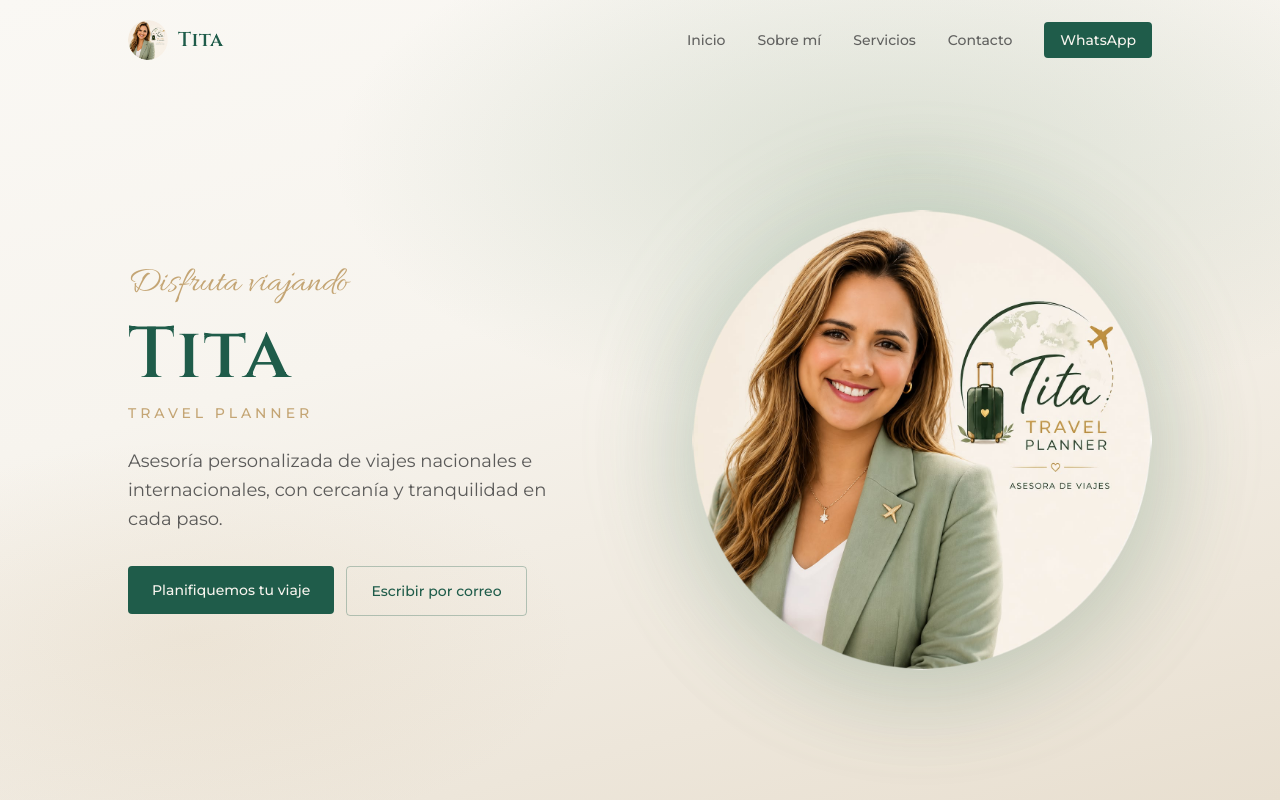
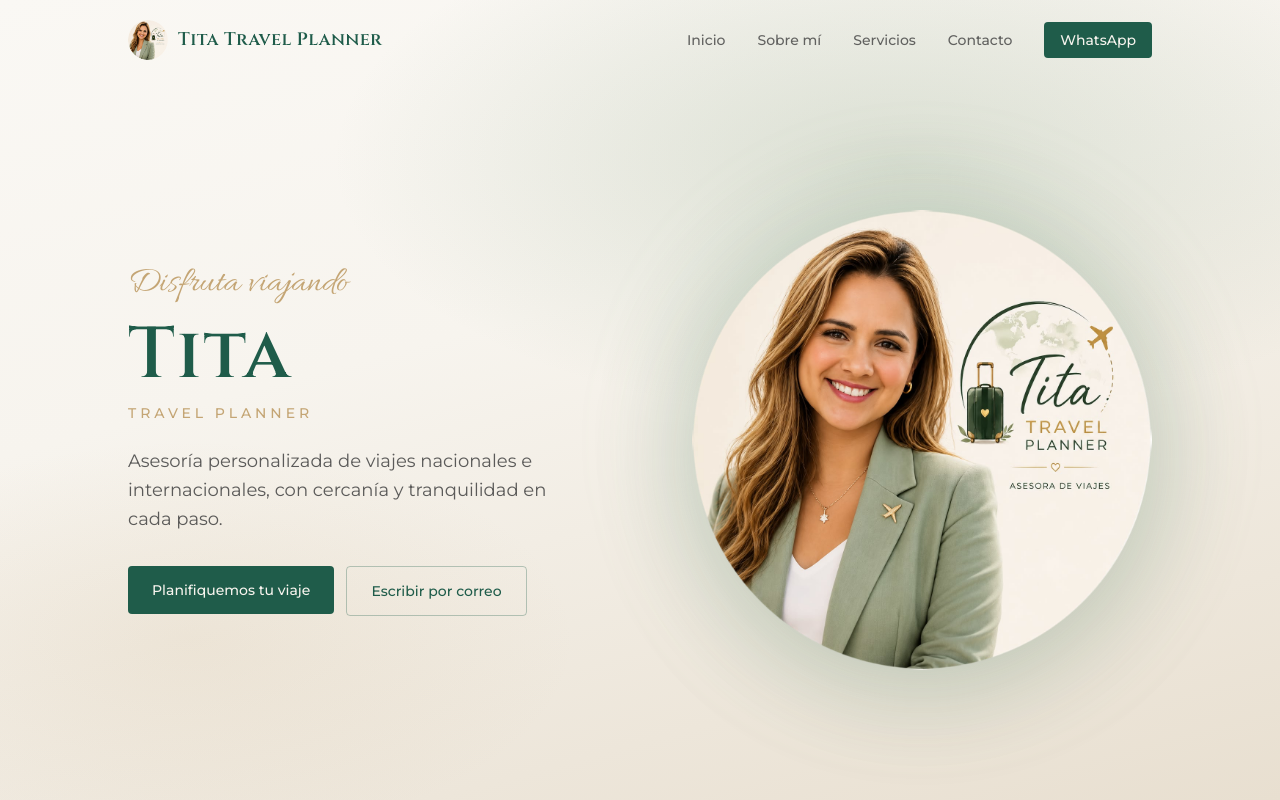
Before and after one commit to Adrian-Benavente/tita-travel-planner, a Next.js app: page / in a window 1280 px wide. Shown: the top 800 px of the page. Built offline with nearby package versions, Linux system fonts and the light colour scheme.

Commit message:
Update Header component to display full name "Tita Travel Planner" with adjusted font size for improved readability.

```diff
--- a/src/components/Header.tsx
+++ b/src/components/Header.tsx
@@ -45,8 +45,8 @@ export function Header() {
             className="size-9 rounded-full object-cover md:size-10"
             priority
           />
-          <span className="font-display text-lg font-semibold tracking-wide text-emerald md:text-xl">
-            Tita
+          <span className="font-display text-sm font-semibold tracking-wide text-emerald sm:text-base md:text-lg">
+            Tita Travel Planner
           </span>
         </Link>
 
```
